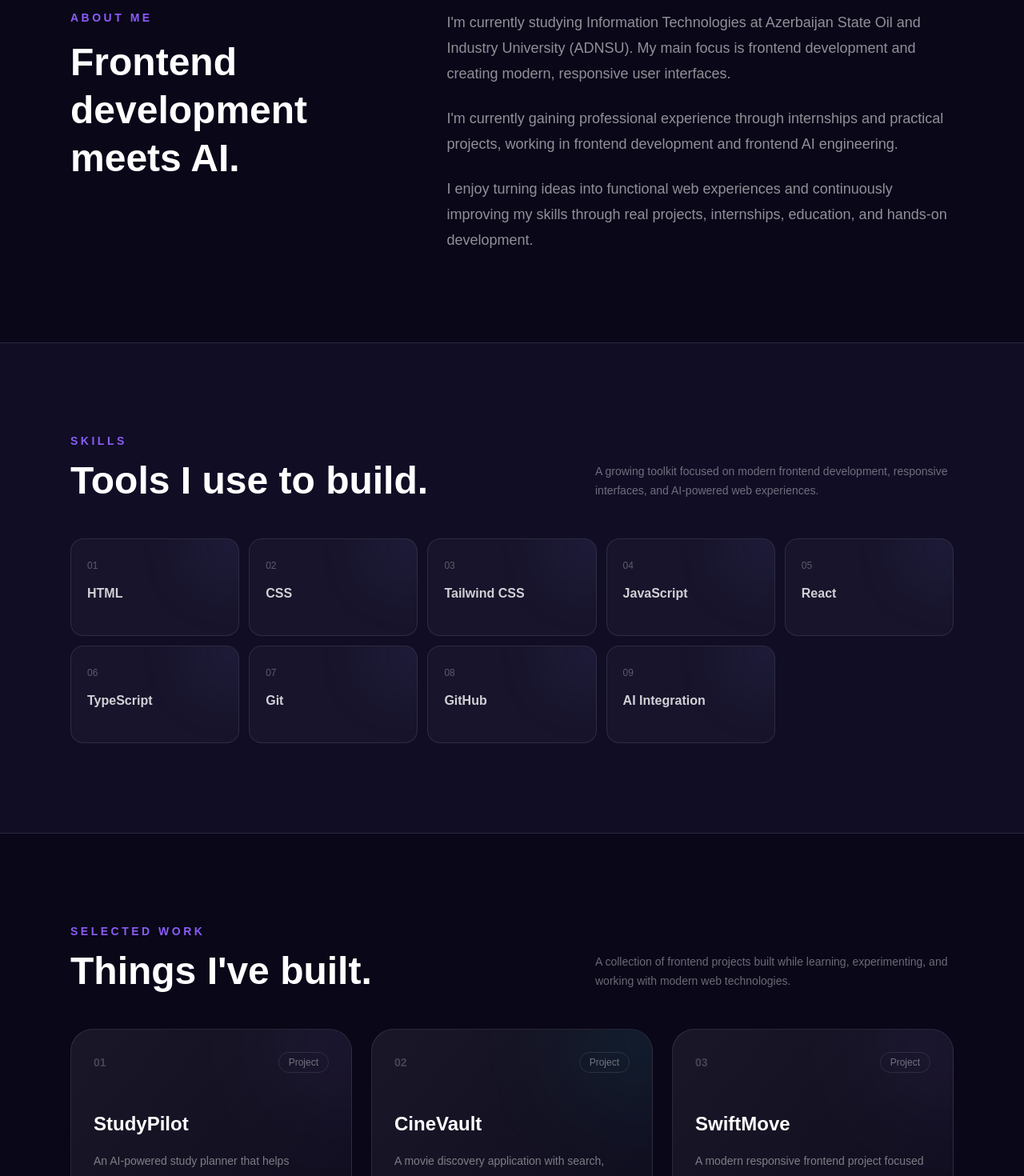
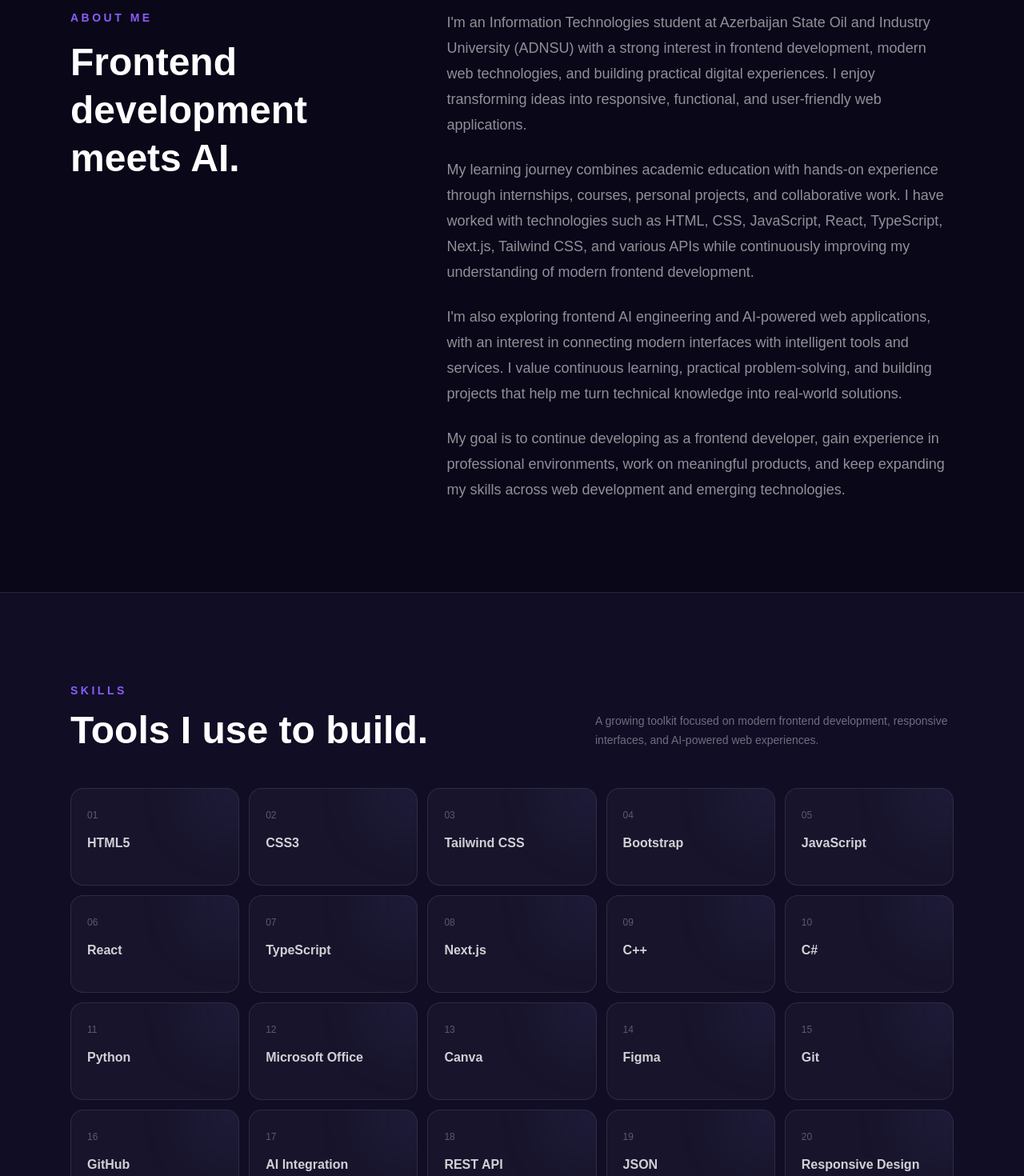
Before and after one commit to sevincyunusova/portfolio---flyrank, a Next.js app: page / in a window 1280 px wide. Shown: the part 900-2370 px from the top of the page at 80% size. Built offline with nearby package versions, Linux system fonts and the light colour scheme.

Commit message:
Update portfolio content and skills

```diff
--- a/app/page.tsx
+++ b/app/page.tsx
@@ -3,15 +3,26 @@
 import { useEffect, useState } from "react"
 
 const skills = [
-  "HTML",
-  "CSS",
+  "HTML5",
+  "CSS3",
   "Tailwind CSS",
+  "Bootstrap",
   "JavaScript",
   "React",
   "TypeScript",
+  "Next.js",
+  "C++",
+  "C#",
+  "Python",
+  "Microsoft Office",
+  "Canva",
+  "Figma",
   "Git",
   "GitHub",
   "AI Integration",
+  "REST API",
+  "JSON",
+  "Responsive Design",
 ]
 
 const projects = [
@@ -146,7 +157,6 @@ export default function Home() {
 
     const handleScroll = () => {
       const scrollPosition = window.scrollY + 180
-
       let currentSection = "home"
 
       for (const section of sections) {
@@ -161,7 +171,6 @@ export default function Home() {
     }
 
     window.addEventListener("scroll", handleScroll, { passive: true })
-
     handleScroll()
 
     return () => {
@@ -203,12 +212,12 @@ export default function Home() {
           <a
             href="#home"
             onClick={closeMenu}
+            aria-label="Go to homepage"
             className="group text-xl font-black tracking-tight"
           >
             <span className={dark ? "text-white" : "text-[#211b35]"}>
               SY
             </span>
-
             <span className="text-[#a855f7] transition-colors duration-300 group-hover:text-[#06b6d4]">
               .
             </span>
@@ -224,6 +233,7 @@ export default function Home() {
                 <a
                   key={item}
                   href={`#${sectionId}`}
+                  aria-current={isActive ? "page" : undefined}
                   className={`group relative py-2 transition-all duration-300 ${isActive
                       ? dark
                         ? "text-white"
@@ -247,8 +257,11 @@ export default function Home() {
           <div className="flex items-center gap-3">
             {/* THEME BUTTON */}
             <button
+              type="button"
               onClick={() => setDarkMode(!darkMode)}
-              aria-label="Toggle dark mode"
+              aria-label={
+                dark ? "Switch to light mode" : "Switch to dark mode"
+              }
               className={`rounded-full border px-4 py-2 text-sm font-medium transition-all duration-500 hover:-translate-y-0.5 ${dark
                   ? "border-white/15 bg-white/5 text-white hover:border-[#a78bfa]/60 hover:bg-[#8b5cf6]/10"
                   : "border-[#ded3c7] bg-white text-[#211b35] hover:border-[#8b5cf6] hover:bg-[#f3e8ff]"
@@ -265,8 +278,9 @@ export default function Home() {
 
             {/* HAMBURGER */}
             <button
+              type="button"
               onClick={() => setMenuOpen(!menuOpen)}
-              aria-label="Toggle menu"
+              aria-label={menuOpen ? "Close menu" : "Open menu"}
               aria-expanded={menuOpen}
               className={`flex h-10 w-10 flex-col items-center justify-center gap-1.5 rounded-xl border transition-all duration-300 md:hidden ${dark
                   ? "border-white/10 bg-white/5"
@@ -275,7 +289,8 @@ export default function Home() {
             >
               <span
                 className={`h-0.5 w-5 rounded-full transition-all duration-300 ${dark ? "bg-white" : "bg-[#211b35]"
-                  } ${menuOpen ? "translate-y-2 rotate-45" : ""}`}
+                  } ${menuOpen ? "translate-y-2 rotate-45" : ""
+                  }`}
               />
 
               <span
@@ -285,7 +300,8 @@ export default function Home() {
 
               <span
                 className={`h-0.5 w-5 rounded-full transition-all duration-300 ${dark ? "bg-white" : "bg-[#211b35]"
-                  } ${menuOpen ? "-translate-y-2 -rotate-45" : ""}`}
+                  } ${menuOpen ? "-translate-y-2 -rotate-45" : ""
+                  }`}
               />
             </button>
           </div>
@@ -343,7 +359,6 @@ export default function Home() {
         id="home"
         className="relative mx-auto flex min-h-[calc(100vh-73px)] max-w-6xl items-center overflow-hidden px-6 py-24"
       >
-        {/* GRID */}
         <div
           className={`pointer-events-none absolute inset-0 transition-opacity duration-700 ${dark ? "opacity-30" : "opacity-50"
             }`}
@@ -357,36 +372,29 @@ export default function Home() {
           }}
         />
 
-        {/* GLOW 1 */}
         <div
           className={`pointer-events-none absolute -left-40 top-0 h-[420px] w-[420px] rounded-full blur-3xl transition-all duration-1000 ${dark ? "bg-[#7c3aed]/20" : "bg-[#c084fc]/25"
             }`}
         />
 
-        {/* GLOW 2 */}
         <div
           className={`pointer-events-none absolute right-[-120px] top-1/4 h-[400px] w-[400px] rounded-full blur-3xl transition-all duration-1000 ${dark ? "bg-[#06b6d4]/10" : "bg-[#67e8f9]/20"
             }`}
         />
 
-        {/* HERO ORBIT */}
         <div className="pointer-events-none absolute right-[8%] top-[20%] hidden h-72 w-72 rounded-full border border-[#8b5cf6]/10 md:block">
           <div className="absolute inset-5 rounded-full border border-[#06b6d4]/10" />
           <div className="absolute inset-12 rounded-full border border-[#a855f7]/10" />
-
           <div className="absolute left-1/2 top-0 h-2.5 w-2.5 -translate-x-1/2 rounded-full bg-[#a78bfa] shadow-lg shadow-purple-500/50" />
-
           <div className="absolute bottom-10 right-5 h-2 w-2 rounded-full bg-[#67e8f9] shadow-lg shadow-cyan-500/50" />
         </div>
 
-        {/* FLOATING DOT */}
         <div
           className={`pointer-events-none absolute right-[15%] top-[18%] hidden h-3 w-3 animate-pulse rounded-full md:block ${dark ? "bg-[#67e8f9]" : "bg-[#0891b2]"
             }`}
         />
 
         <div className="relative z-10 max-w-4xl">
-          {/* AVAILABILITY */}
           <div
             className={`mb-7 inline-flex items-center gap-3 rounded-full border px-4 py-2 backdrop-blur-sm transition-all duration-500 hover:-translate-y-1 ${dark
                 ? "border-[#8b5cf6]/30 bg-[#8b5cf6]/10"
@@ -432,7 +440,6 @@ export default function Home() {
             and creating practical AI-powered experiences.
           </p>
 
-          {/* BUTTONS */}
           <div className="mt-9 flex flex-wrap gap-4">
             <a
               href="#projects"
@@ -456,7 +463,6 @@ export default function Home() {
             </a>
           </div>
 
-          {/* SOCIALS */}
           <div className="mt-10 flex flex-wrap gap-6 text-sm">
             <a
               href="https://www.linkedin.com/in/sevincxan%C4%B1m-yunusova-b21245397/"
@@ -489,7 +495,10 @@ export default function Home() {
       </section>
 
       {/* ABOUT */}
-      <section id="about" className="mx-auto max-w-6xl px-6 py-28">
+      <section
+        id="about"
+        className="mx-auto max-w-6xl scroll-mt-24 px-6 py-28"
+      >
         <div className="grid gap-12 md:grid-cols-[0.8fr_1.2fr]">
           <div>
             <p className="text-sm font-bold uppercase tracking-[0.25em] text-[#8b5cf6]">
@@ -506,22 +515,38 @@ export default function Home() {
               }`}
           >
             <p>
-              I&apos;m currently studying Information Technologies at
-              Azerbaijan State Oil and Industry University (ADNSU). My main
-              focus is frontend development and creating modern, responsive
-              user interfaces.
+              I&apos;m an Information Technologies student at Azerbaijan
+              State Oil and Industry University (ADNSU) with a strong
+              interest in frontend development, modern web technologies,
+              and building practical digital experiences. I enjoy
+              transforming ideas into responsive, functional, and
+              user-friendly web applications.
             </p>
 
             <p className="mt-6">
-              I&apos;m currently gaining professional experience through
-              internships and practical projects, working in frontend
-              development and frontend AI engineering.
+              My learning journey combines academic education with
+              hands-on experience through internships, courses, personal
+              projects, and collaborative work. I have worked with
+              technologies such as HTML, CSS, JavaScript, React,
+              TypeScript, Next.js, Tailwind CSS, and various APIs while
+              continuously improving my understanding of modern frontend
+              development.
             </p>
 
             <p className="mt-6">
-              I enjoy turning ideas into functional web experiences and
-              continuously improving my skills through real projects,
-              internships, education, and hands-on development.
+              I&apos;m also exploring frontend AI engineering and
+              AI-powered web applications, with an interest in connecting
+              modern interfaces with intelligent tools and services. I
+              value continuous learning, practical problem-solving, and
+              building projects that help me turn technical knowledge into
+              real-world solutions.
+            </p>
+
+            <p className="mt-6">
+              My goal is to continue developing as a frontend developer,
+              gain experience in professional environments, work on
+              meaningful products, and keep expanding my skills across
+              web development and emerging technologies.
             </p>
           </div>
         </div>
@@ -530,7 +555,7 @@ export default function Home() {
       {/* SKILLS */}
       <section
         id="skills"
-        className={`border-y transition-colors duration-700 ${dark
+        className={`scroll-mt-24 border-y transition-colors duration-700 ${dark
             ? "border-white/10 bg-[#100d25]"
             : "border-[#e8ddd2] bg-[#f8f1ff]"
           }`}
@@ -589,15 +614,18 @@ export default function Home() {
       </section>
 
       {/* PROJECTS */}
-      <section id="projects" className="mx-auto max-w-6xl px-6 py-28">
+      <section
+        id="projects"
+        className="mx-auto max-w-6xl scroll-mt-24 px-6 py-28"
+      >
         <div className="flex flex-col justify-between gap-6 md:flex-row md:items-end">
           <div>
             <p className="text-sm font-bold uppercase tracking-[0.25em] text-[#8b5cf6]">
-              Selected Work
+              My Projects
             </p>
 
             <h2 className="mt-4 text-4xl font-black sm:text-5xl">
-              Things I&apos;ve built.
+              A selection of my work.
             </h2>
           </div>
 
@@ -683,6 +711,7 @@ export default function Home() {
                   href={project.live}
                   target="_blank"
                   rel="noopener noreferrer"
+                  aria-label={`Open ${project.title} live demo`}
                   className="rounded-full bg-gradient-to-r from-[#7c3aed] to-[#a855f7] px-4 py-2.5 text-xs font-bold text-white transition-all duration-300 hover:-translate-y-1 hover:shadow-lg hover:shadow-purple-500/30"
                 >
                   Live Demo ↗
@@ -692,6 +721,7 @@ export default function Home() {
                   href={project.github}
                   target="_blank"
                   rel="noopener noreferrer"
+                  aria-label={`Open ${project.title} GitHub repository`}
                   className={`rounded-full border px-4 py-2.5 text-xs font-bold transition-all duration-300 hover:-translate-y-1 ${dark
                       ? "border-white/10 text-white/60 hover:border-[#67e8f9]/40 hover:text-[#67e8f9]"
                       : "border-[#ded5dc] text-[#5d5361] hover:border-[#a855f7] hover:text-[#7c3aed]"
@@ -708,7 +738,7 @@ export default function Home() {
       {/* EXPERIENCE */}
       <section
         id="experience"
-        className={`border-y transition-colors duration-700 ${dark
+        className={`scroll-mt-24 border-y transition-colors duration-700 ${dark
             ? "border-white/10 bg-[#100d25]"
             : "border-[#e8ddd2] bg-[#f8f1ff]"
           }`}
@@ -732,9 +762,7 @@ export default function Home() {
             </p>
           </div>
 
-          {/* TIMELINE */}
           <div className="relative mt-16">
-            {/* VERTICAL LINE */}
             <div
               className={`absolute bottom-0 left-[11px] top-0 w-px md:left-[15px] ${dark
                   ? "bg-gradient-to-b from-[#8b5cf6]/70 via-[#06b6d4]/40 to-transparent"
@@ -743,7 +771,7 @@ export default function Home() {
             />
 
             <div className="space-y-8">
-              {experiences.map((experience, index) => {
+              {experiences.map((experience) => {
                 const accentColor =
                   experience.accent === "cyan"
                     ? "#06b6d4"
@@ -756,7 +784,6 @@ export default function Home() {
                     key={`${experience.company}-${experience.role}`}
                     className="group relative pl-10 md:pl-14"
                   >
-                    {/* TIMELINE DOT */}
                     <div
                       className="absolute left-0 top-8 flex h-6 w-6 items-center justify-center rounded-full border-2 md:h-8 md:w-8"
                       style={{
@@ -776,14 +803,12 @@ export default function Home() {
                       />
                     </div>
 
-                    {/* CARD */}
                     <div
                       className={`relative overflow-hidden rounded-[24px] border p-7 transition-all duration-500 hover:-translate-y-1 ${dark
                           ? "border-white/10 bg-white/[0.03] hover:border-white/20 hover:bg-white/[0.05] hover:shadow-2xl hover:shadow-purple-950/20"
                           : "border-[#e5dce2] bg-white hover:border-[#c9b6d8] hover:shadow-xl hover:shadow-purple-200/30"
                         }`}
                     >
-                      {/* CARD GLOW */}
                       <div
                         className="pointer-events-none absolute -right-20 -top-20 h-44 w-44 rounded-full blur-3xl opacity-10 transition-all duration-700 group-hover:scale-150 group-hover:opacity-20"
                         style={{
@@ -836,7 +861,6 @@ export default function Home() {
                         {experience.description}
                       </p>
 
-                      {/* BOTTOM ACCENT */}
                       <div
                         className="relative mt-6 h-px w-0 transition-all duration-700 group-hover:w-full"
                         style={{
@@ -853,7 +877,10 @@ export default function Home() {
       </section>
 
       {/* CONTACT */}
-      <section id="contact" className="mx-auto max-w-6xl px-6 py-28">
+      <section
+        id="contact"
+        className="mx-auto max-w-6xl scroll-mt-24 px-6 py-28"
+      >
         <div
           className={`relative overflow-hidden rounded-[32px] border p-8 transition-all duration-700 sm:p-12 ${dark
               ? "border-[#8b5cf6]/30 bg-gradient-to-br from-[#21154a] via-[#17122f] to-[#0d1728]"
```
